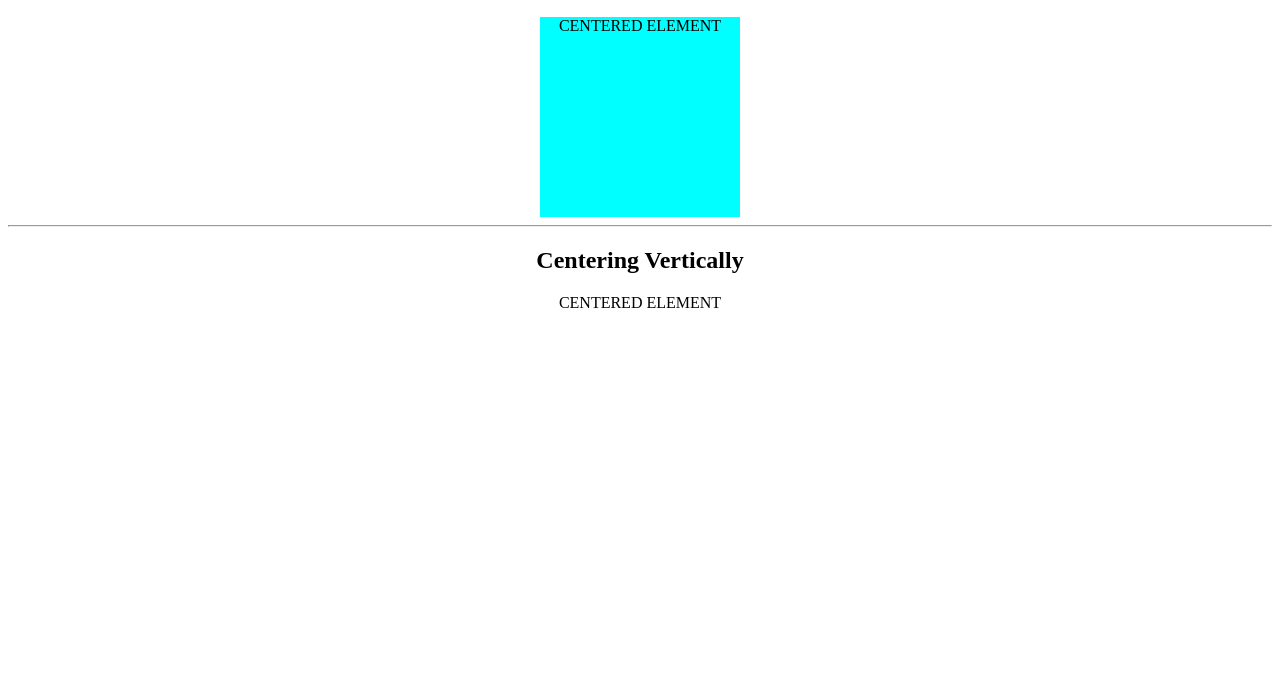
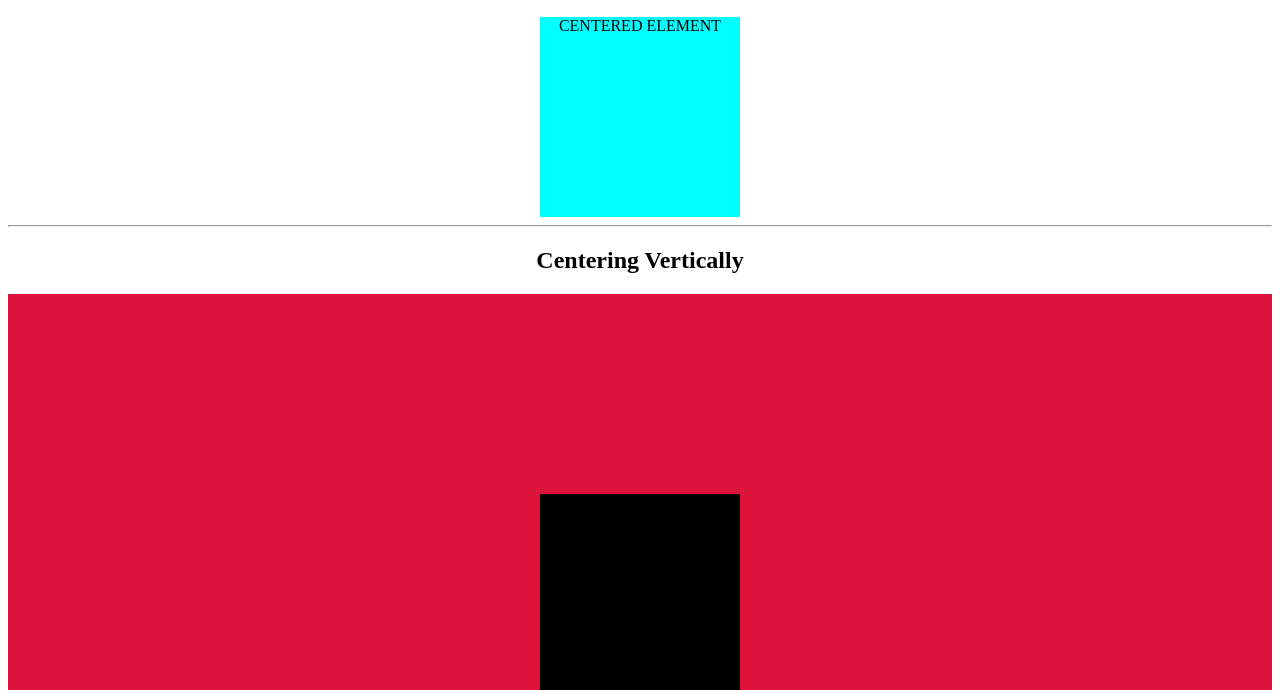
Before and after one commit to bhumikawei/CSSCenteringElements, a plain HTML site: page index.html in a window 1280 px wide. Shown: the part 110-800 px from the top of the page. Drawn offline with Linux system fonts and the light colour scheme.

Commit message:
learnt how to center elements vertically

```diff
--- a/css/style.css
+++ b/css/style.css
@@ -8,3 +8,21 @@ body {
     margin: 0 auto;
     background-color: aqua;
 }
+.relative-parent {
+    position: relative;
+    width: 100%;
+    height: 600px;
+    background-color: crimson;
+}
+
+.absolute-child {
+    width: 200px;
+    height: 200px;
+    margin: 0 auto;
+    position: absolute;
+    top: 50%;
+    left: 0;
+    right: 0;
+    transform: translateY(-50%);/*this moves the element by 50% of height*/
+    background-color: black;
+}
```
